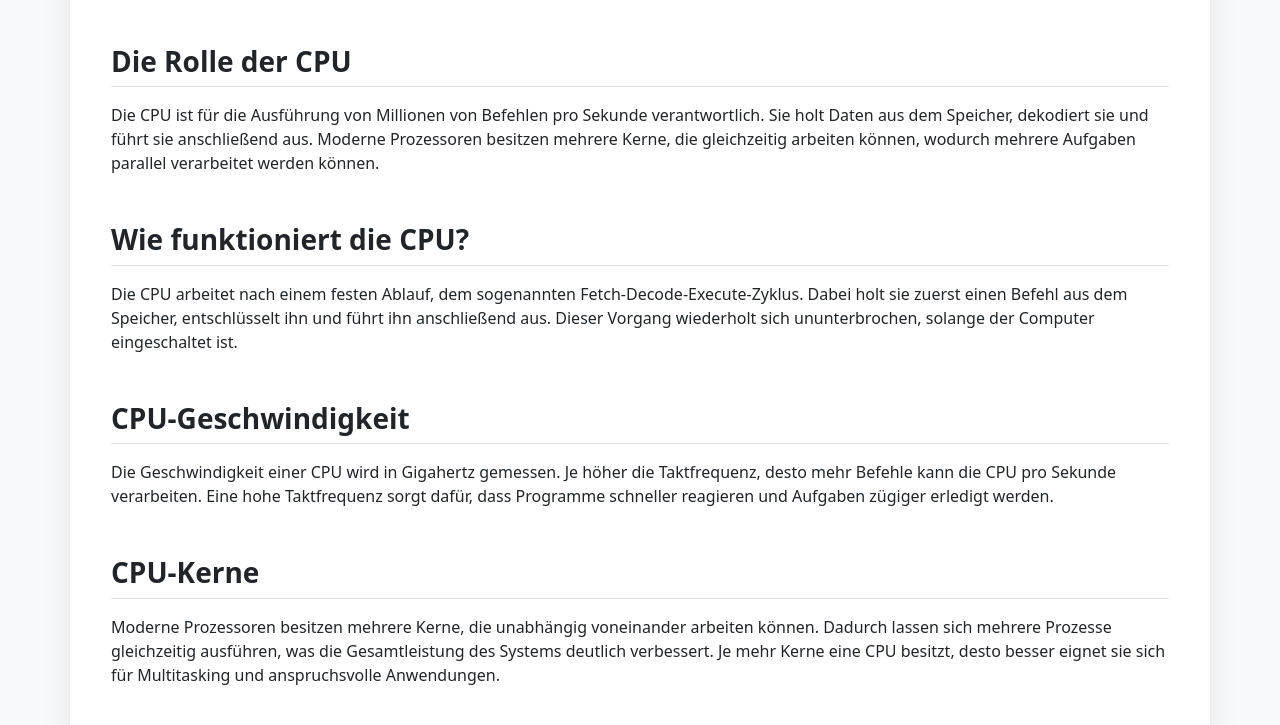
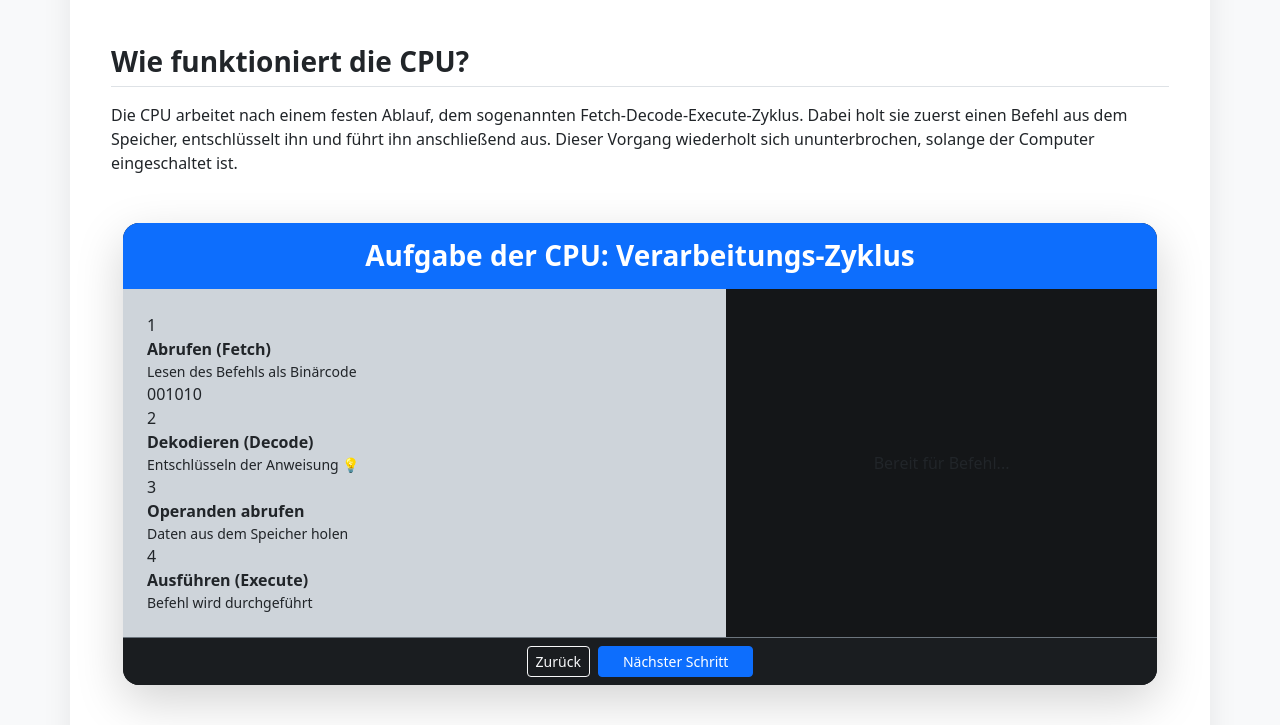
Before and after one commit to EymenSevim/Hardware-PC-Komponenten, a plain HTML site: page Hardware und PC-Komponenten/cpu.html in a window 1280 px wide. Shown: the part 675-1400 px from the top of the page. Drawn offline with nearby package versions, Linux system fonts and the light colour scheme.

Commit message:
started building an animated explanation for the CPU

```diff
--- a/Hardware und PC-Komponenten/cpu.html
+++ b/Hardware und PC-Komponenten/cpu.html
@@ -78,20 +78,74 @@
 
 </div>
 
-<h3 class="fw-bold mt-5 mb-3 border-bottom pb-2">Die Rolle der CPU</h3>
-<p>
-    Die CPU ist für die Ausführung von Millionen von Befehlen pro Sekunde verantwortlich. Sie holt Daten
-    aus dem Speicher, dekodiert sie und führt sie anschließend aus. Moderne Prozessoren besitzen mehrere
-    Kerne, die gleichzeitig arbeiten können, wodurch mehrere Aufgaben parallel verarbeitet werden können.
-</p>
-
 <h3 class="fw-bold mt-5 mb-3 border-bottom pb-2">Wie funktioniert die CPU?</h3>
 <p>
     Die CPU arbeitet nach einem festen Ablauf, dem sogenannten Fetch-Decode-Execute-Zyklus. Dabei holt sie
     zuerst einen Befehl aus dem Speicher, entschlüsselt ihn und führt ihn anschließend aus. Dieser Vorgang
     wiederholt sich ununterbrochen, solange der Computer eingeschaltet ist.
 </p>
+<div class="container my-5">
+    <div class="cpu-player shadow-lg rounded-4 overflow-hidden bg-dark style=max-width: 100px; width: 100%;">
+        <div class="bg-primary p-3 text-center">
+            <h3 class="m-0 fw-bold text-white">Aufgabe der CPU: Verarbeitungs-Zyklus</h3>
+        </div>
 
+        <div class="row g-0">
+            <div class="col-md-7 p-4 bg-dark-subtle">
+                <div class="step-list">
+                    <div class="step-item active" id="step-1" onclick="showStep(1)">
+                        <span class="step-num">1</span>
+                        <div class="step-content">
+                            <strong>Abrufen (Fetch)</strong>
+                            <p class="small m-0">Lesen des Befehls als Binärcode</p>
+                        </div>
+                        <div class="bin-code">001010</div>
+                    </div>
+
+                    <div class="step-item" id="step-2" onclick="showStep(2)">
+                        <span class="step-num">2</span>
+                        <div class="step-content">
+                            <strong>Dekodieren (Decode)</strong>
+                            <p class="small m-0">Entschlüsseln der Anweisung 💡</p>
+                        </div>
+                    </div>
+
+                    <div class="step-item" id="step-3" onclick="showStep(3)">
+                        <span class="step-num">3</span>
+                        <div class="step-content">
+                            <strong>Operanden abrufen</strong>
+                            <p class="small m-0">Daten aus dem Speicher holen</p>
+                        </div>
+                    </div>
+
+                    <div class="step-item" id="step-4" onclick="showStep(4)">
+                        <span class="step-num">4</span>
+                        <div class="step-content">
+                            <strong>Ausführen (Execute)</strong>
+                            <p class="small m-0">Befehl wird durchgeführt</p>
+                        </div>
+                    </div>
+                </div>
+            </div>
+
+            <div class="col-md-5 d-flex align-items-center justify-content-center p-4 bg-black bg-opacity-25">
+                <div id="visual-screen" class="text-center">
+                    <div class="monitor-frame">
+                        <div class="screen-content" id="screen-display">
+                            <i class="bi bi-cpu display-1 text-primary"></i>
+                            <p class="mt-3">Bereit für Befehl...</p>
+                        </div>
+                    </div>
+                </div>
+            </div>
+        </div>
+
+        <div class="p-2 bg-dark border-top border-secondary d-flex justify-content-center gap-2">
+            <button class="btn btn-sm btn-outline-light" onclick="prevStep()">Zurück</button>
+            <button class="btn btn-sm btn-primary px-4" id="next-btn" onclick="nextStep()">Nächster Schritt</button>
+        </div>
+    </div>
+</div>
 <h3 class="fw-bold mt-5 mb-3 border-bottom pb-2">CPU-Geschwindigkeit</h3>
 <p>
     Die Geschwindigkeit einer CPU wird in Gigahertz gemessen. Je höher die Taktfrequenz, desto mehr Befehle
@@ -116,8 +170,59 @@
 
 <br><br><br>
 
+
 </div>
 
+<script>
+let currentStep = 1;
 
+function showStep(n) {
+    currentStep = n;
+
+    // Alle Schritte zurücksetzen
+    document.querySelectorAll('.step-item').forEach(item => {
+        item.classList.remove('active');
+    });
+
+    // Aktuellen Schritt markieren
+    document.getElementById(`step-${n}`).classList.add('active');
+
+    // Bildschirm-Inhalt ändern
+    const display = document.getElementById('screen-display');
+    const nextBtn = document.getElementById('next-btn');
+
+    switch(n) {
+        case 1:
+            display.innerHTML = '<div class="text-success h3">001010</div><p class="small">Lade Daten...</p>';
+            break;
+        case 2:
+            display.innerHTML = '<div class="text-warning display-4">💡</div><p class="small">Dekodiere Befehl...</p>';
+            break;
+        case 3:
+            display.innerHTML = '<i class="bi bi-database-fill-down display-4 text-info"></i><p class="small">Hole Operanden...</p>';
+            break;
+        case 4:
+            display.innerHTML = '<div class="spinner-border text-primary"></div><p class="mt-2">Führe aus!</p>';
+            nextBtn.innerText = "Neustart";
+            break;
+    }
+
+    if(n < 4) nextBtn.innerText = "Nächster Schritt";
+}
+
+function nextStep() {
+    if(currentStep >= 4) {
+        showStep(1);
+    } else {
+        showStep(currentStep + 1);
+    }
+}
+
+function prevStep() {
+    if(currentStep > 1) {
+        showStep(currentStep - 1);
+    }
+}
+</script>
 </body>
 </html>
```
